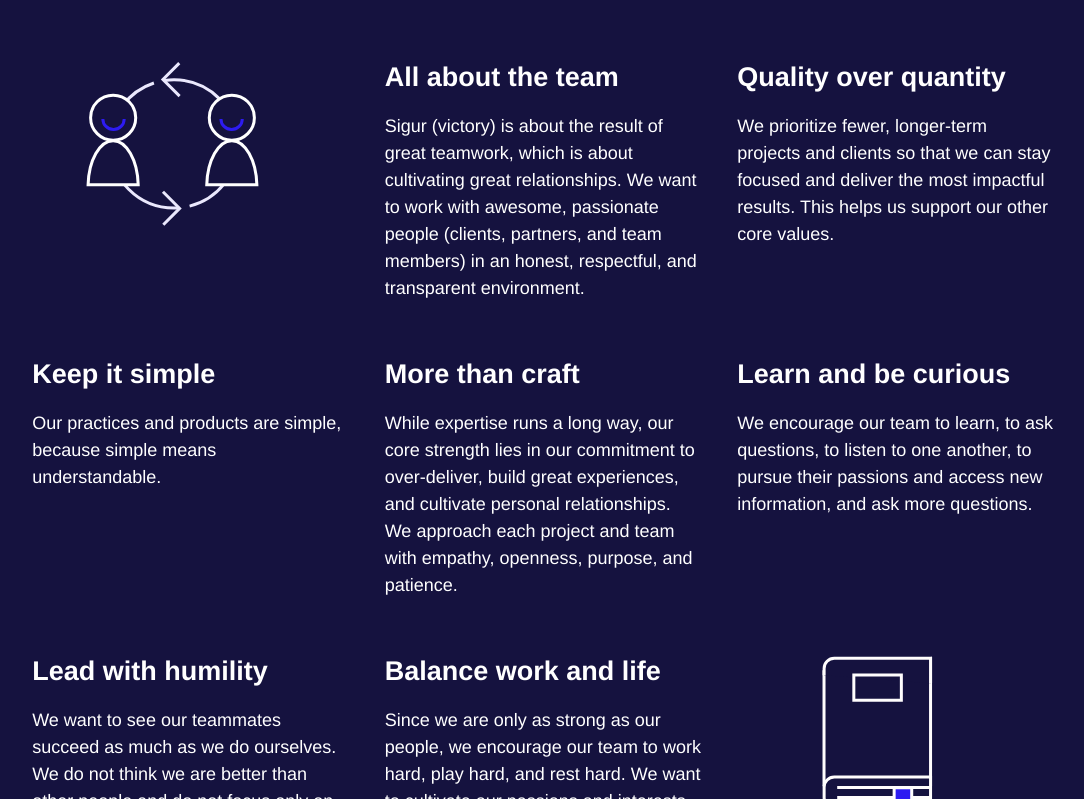
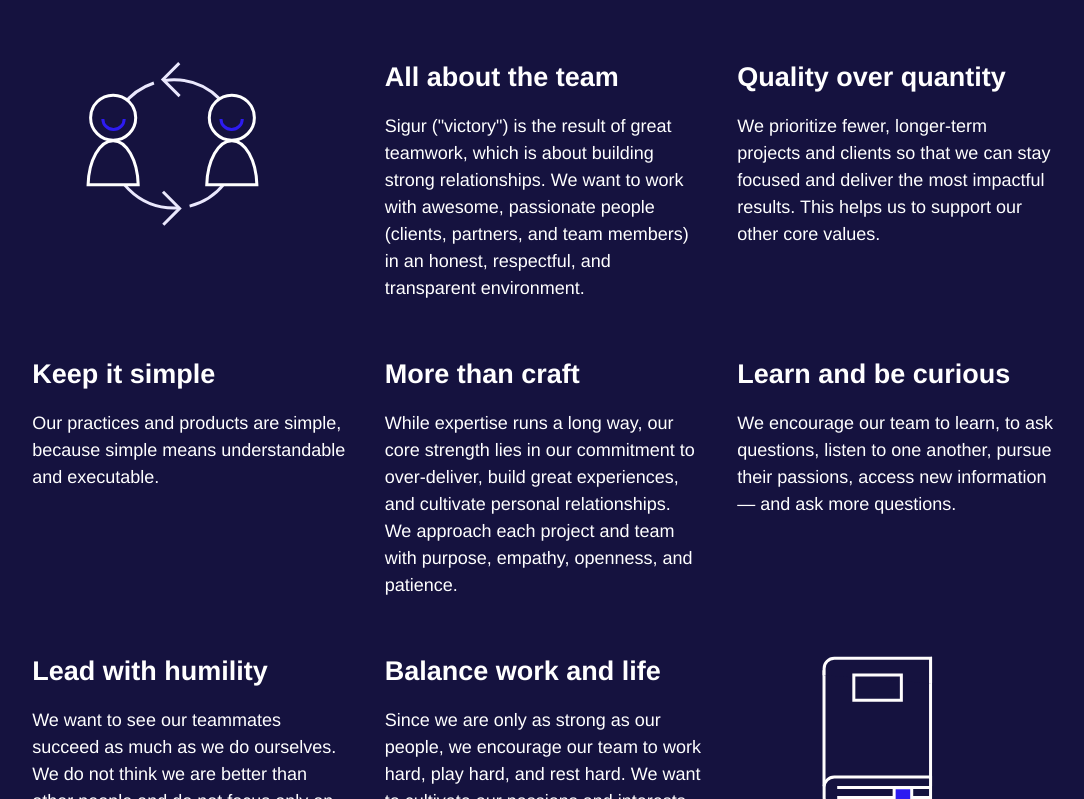
Before and after one commit to Vefstofan/vefstofan.github.io, a website: page about/index.html in a window 1280 px wide. Shown: the part 1671-2470 px from the top of the page, without its empty margins (70-1154 px from the left). Drawn offline with nearby package versions, Linux system fonts and the light colour scheme.

Commit message:
Text update

```diff
--- a/about/index.html
+++ b/about/index.html
@@ -69,9 +69,9 @@
 
                             <h1>Designing experiences. Elevating brands.</h1>
 
-                            <p>Sigur is a small digital agency headquartered in Reykjavik, Iceland. We work hard every day with local and international teams to build comprehensive, thoughtful, and purpose-driven identities and experiences that re-define the limits of a great brand and help businesses grow. ("Sigur" means "victory" in Icelandic). We care deeply about what we do, who we work with, and what we create.</p>
+                            <p>Sigur is a small digital agency headquartered in Reykjavik, Iceland. We work hard every day with local and international teams to build comprehensive, thoughtful, and purpose-driven identities and experiences that re-define the limits of a great brand and help businesses grow. ("Sigur" means "victory" in Icelandic.) We care deeply about what we do, who we work with, and what we create.</p>
 
-                            <p><a href="#" class="btn btn-blue">Reach out</a></p>
+                            <p><a href="#" class="btn btn-blue">Let's go</a></p>
 
                         </div>
 
@@ -211,7 +211,7 @@
 
                                     <h2>All about the team</h2>
 
-                                    <p>Sigur (victory) is about the result of great teamwork, which is about cultivating great relationships. We want to work with awesome, passionate people (clients, partners, and team members) in an honest, respectful, and transparent environment. </p>
+                                    <p>Sigur ("victory") is the result of great teamwork, which is about building strong relationships. We want to work with awesome, passionate people (clients, partners, and team members) in an honest, respectful, and transparent environment.</p>
 
                                 </div>
 
@@ -223,7 +223,7 @@
 
                                     <h2>Quality over quantity</h2>
 
-                                    <p>We prioritize fewer, longer-term projects and clients so that we can stay focused and deliver the most impactful results. This helps us support our other core values.</p>
+                                    <p>We prioritize fewer, longer-term projects and clients so that we can stay focused and deliver the most impactful results. This helps us to support our other core values.</p>
 
                                 </div>
 
@@ -239,7 +239,7 @@
 
                                     <h2>Keep it simple</h2>
 
-                                    <p>Our practices and products are simple, because simple means understandable. </p>
+                                    <p>Our practices and products are simple, because simple means understandable and executable.</p>
 
                                 </div>
 
@@ -251,7 +251,7 @@
 
                                     <h2>More than craft </h2>
 
-                                    <p>While expertise runs a long way, our core strength lies in our commitment to over-deliver, build great experiences, and cultivate personal relationships. We approach each project and team with empathy, openness, purpose, and patience.</p>
+                                    <p>While expertise runs a long way, our core strength lies in our commitment to over-deliver, build great experiences, and cultivate personal relationships. We approach each project and team with purpose, empathy, openness, and patience.</p>
 
                                 </div>
 
@@ -263,7 +263,7 @@
 
                                     <h2>Learn and be curious</h2>
 
-                                    <p>We encourage our team to learn, to ask questions, to listen to one another, to pursue their passions and access new information, and ask more questions.</p>
+                                    <p>We encourage our team to learn, to ask questions, listen to one another, pursue their passions, access new information — and ask more questions.</p>
 
                                 </div>
 
@@ -355,7 +355,7 @@
 
                             <h1>What's your next move? We're ready!</h1>
 
-                            <p><a href="#" class="btn">Let's start</a></p>
+                            <p><a href="#" class="btn">Let's go</a></p>
 
                         </div>
 
```
Also changed, not shown: index.html (+1 -1 lines), work/diving-island/index.html (+1 -1 lines), work/ls-retail/index.html (+2 -3 lines), work/tempo/index.html (+1 -1 lines), work/valitor/index.html (+2 -3 lines).
